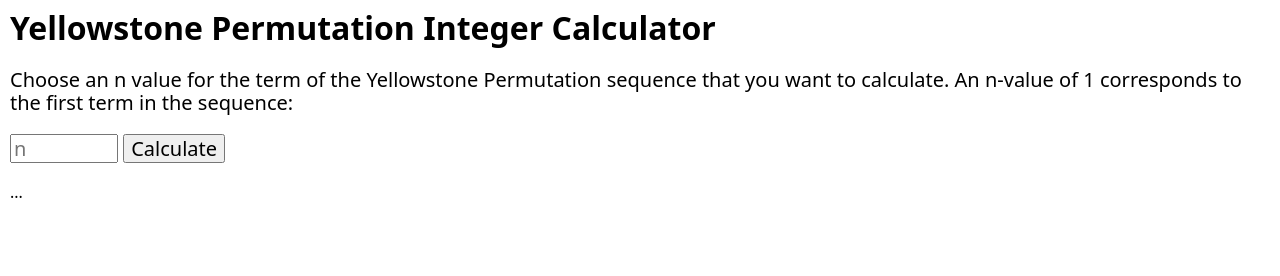
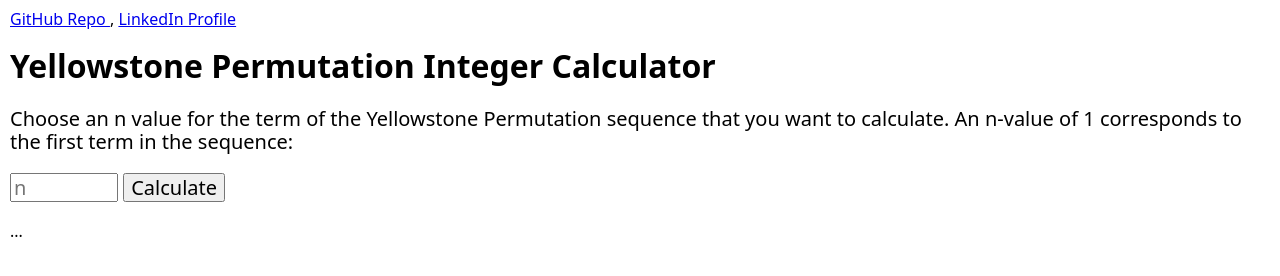
Before and after one commit to fs7fyqy553/yellowstone, a website: page index.html in a window 1280 px wide. Drawn offline with Linux system fonts and the light colour scheme.

Commit message:
Add links

```diff
--- a/index.html
+++ b/index.html
@@ -8,6 +8,20 @@
     <script src="./script.js" defer></script>
 </head>
 <body>
+    <div>
+        <a
+            href="https://github.com/JamesGJ5/yellowstone-permutation-integer-calculator"
+            target="_blank"
+        >
+            GitHub Repo
+        </a>,
+        <a
+            href="https://www.linkedin.com/in/james-graca-jones/"
+            target="_blank"
+        >
+            LinkedIn Profile
+        </a>
+    </div>
     <h1>Yellowstone Permutation Integer Calculator</h1>
 	<form id="calculation-form">
         <div>
```
